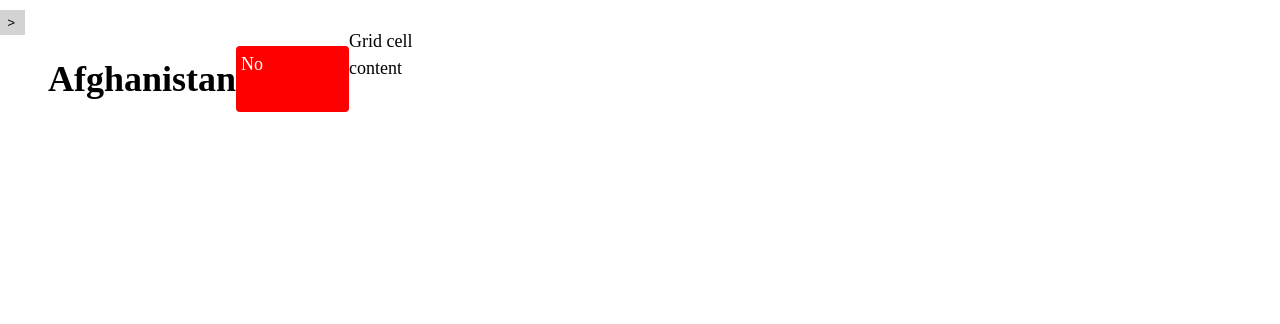
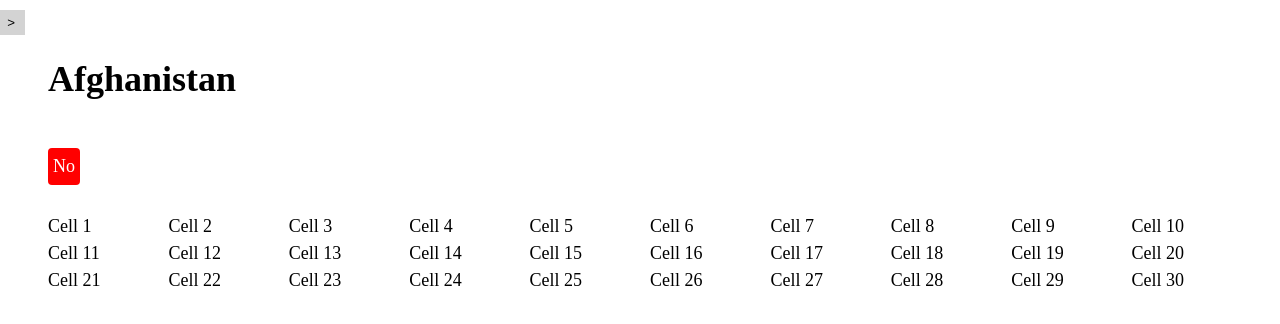
Before and after one commit to isitsafeforjews/isitsafeforjews.github.com, a plain HTML site: page Afghanistan.html in a window 1280 px wide. Drawn offline with Linux system fonts and the light colour scheme.

Commit message:
Update Afghanistan.html

```diff
--- a/Afghanistan.html
+++ b/Afghanistan.html
@@ -34,9 +34,6 @@
             padding: 20px;
             font-size: 18px;
             line-height: 1.5;
-            display: grid; /* Use grid layout */
-            grid-template-columns: repeat(10, 1fr); /* 10 columns */
-            grid-template-rows: repeat(5, 1fr); /* 5 rows */
         }
 
         /* Styling for the "No" text */
@@ -45,6 +42,15 @@
             color: white;
             padding: 5px;
             border-radius: 4px;
+            display: inline-block;
+        }
+
+        /* Style for the grid layout */
+        #gridLayout {
+            display: grid;
+            grid-template-columns: repeat(10, 1fr);
+            grid-template-rows: repeat(3, 1fr);
+            margin-top: 10px; /* Add margin above the grid */
         }
 
         /* Media query for mobile screens */
@@ -73,10 +79,43 @@
     <div id="homeText">
         <h1>Afghanistan</h1>
         <p id="noText">No</p> <!-- "No" with red background -->
-        <!-- Grid layout: Add content here for each grid cell -->
-        <!-- Example: You can add 10 columns and 5 rows of content as desired -->
-        <div>Grid cell content</div>
-        <!-- Add additional grid cells as needed -->
+
+        <!-- Grid layout: 3 rows, 10 columns -->
+        <div id="gridLayout">
+            <!-- Add content here for each grid cell -->
+            <div>Cell 1</div>
+            <div>Cell 2</div>
+            <div>Cell 3</div>
+            <div>Cell 4</div>
+            <div>Cell 5</div>
+            <div>Cell 6</div>
+            <div>Cell 7</div>
+            <div>Cell 8</div>
+            <div>Cell 9</div>
+            <div>Cell 10</div>
+            <!-- Row 2 -->
+            <div>Cell 11</div>
+            <div>Cell 12</div>
+            <div>Cell 13</div>
+            <div>Cell 14</div>
+            <div>Cell 15</div>
+            <div>Cell 16</div>
+            <div>Cell 17</div>
+            <div>Cell 18</div>
+            <div>Cell 19</div>
+            <div>Cell 20</div>
+            <!-- Row 3 -->
+            <div>Cell 21</div>
+            <div>Cell 22</div>
+            <div>Cell 23</div>
+            <div>Cell 24</div>
+            <div>Cell 25</div>
+            <div>Cell 26</div>
+            <div>Cell 27</div>
+            <div>Cell 28</div>
+            <div>Cell 29</div>
+            <div>Cell 30</div>
+        </div>
     </div>
 
     <script>
```
